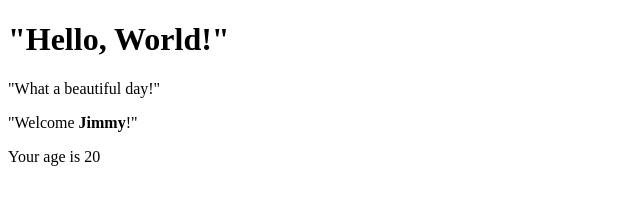
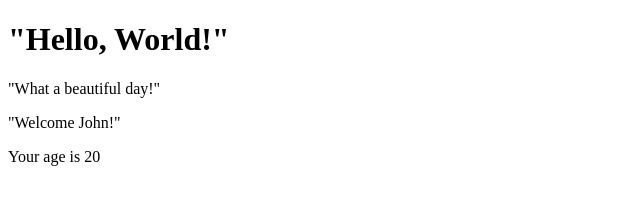
Before and after one commit to EdoGent/React-App, a React (Create React App) app: page / in a window 1280 px wide. Shown: the top 204 px of the page, without its empty margins (0-640 px from the left). Built offline with nearby package versions, Linux system fonts and the light colour scheme.

Commit message:
Conditional-Rendering-04 exercise

```diff
--- a/src/Component/App.js
+++ b/src/Component/App.js
@@ -7,7 +7,7 @@ class App extends React.Component {
         return (
             <div>
                 <Hello />
-                <Welcome name={<strong>Jimmy</strong>} />
+                <Welcome name='John' />
             </div>
         )
     }
--- a/src/Component/Welcome.js
+++ b/src/Component/Welcome.js
@@ -11,7 +11,7 @@ export default class Welcome extends React.Component {
         return (
             <>
                 <p>"Welcome {this.props.name}!"</p>
-                {age > 18 && age < 65 && <Age age={age} />}
+                {age > 18 && age < 65 && this.props.name === 'John' && <Age age={age} />}
             </>
         )
     }
```
